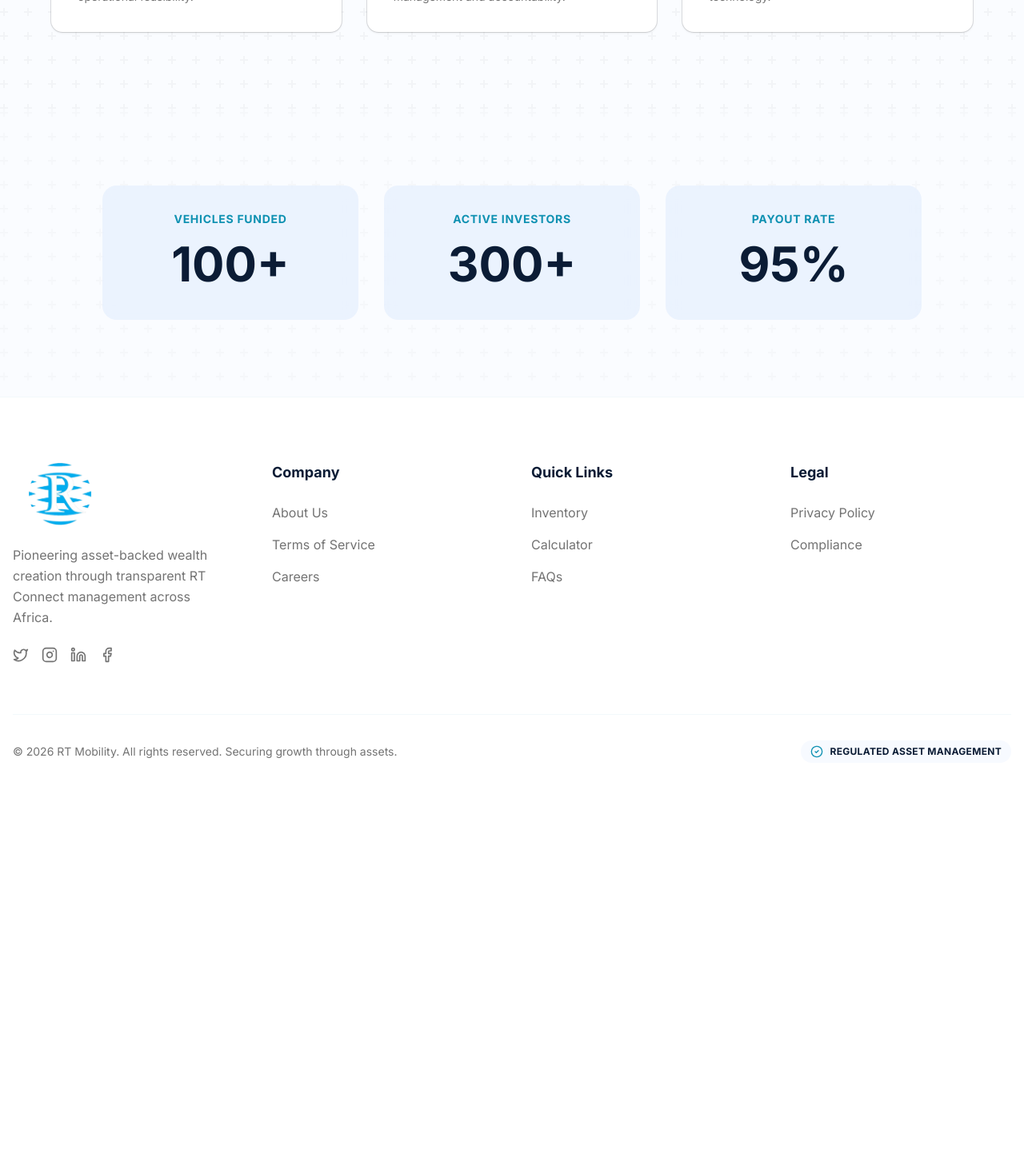
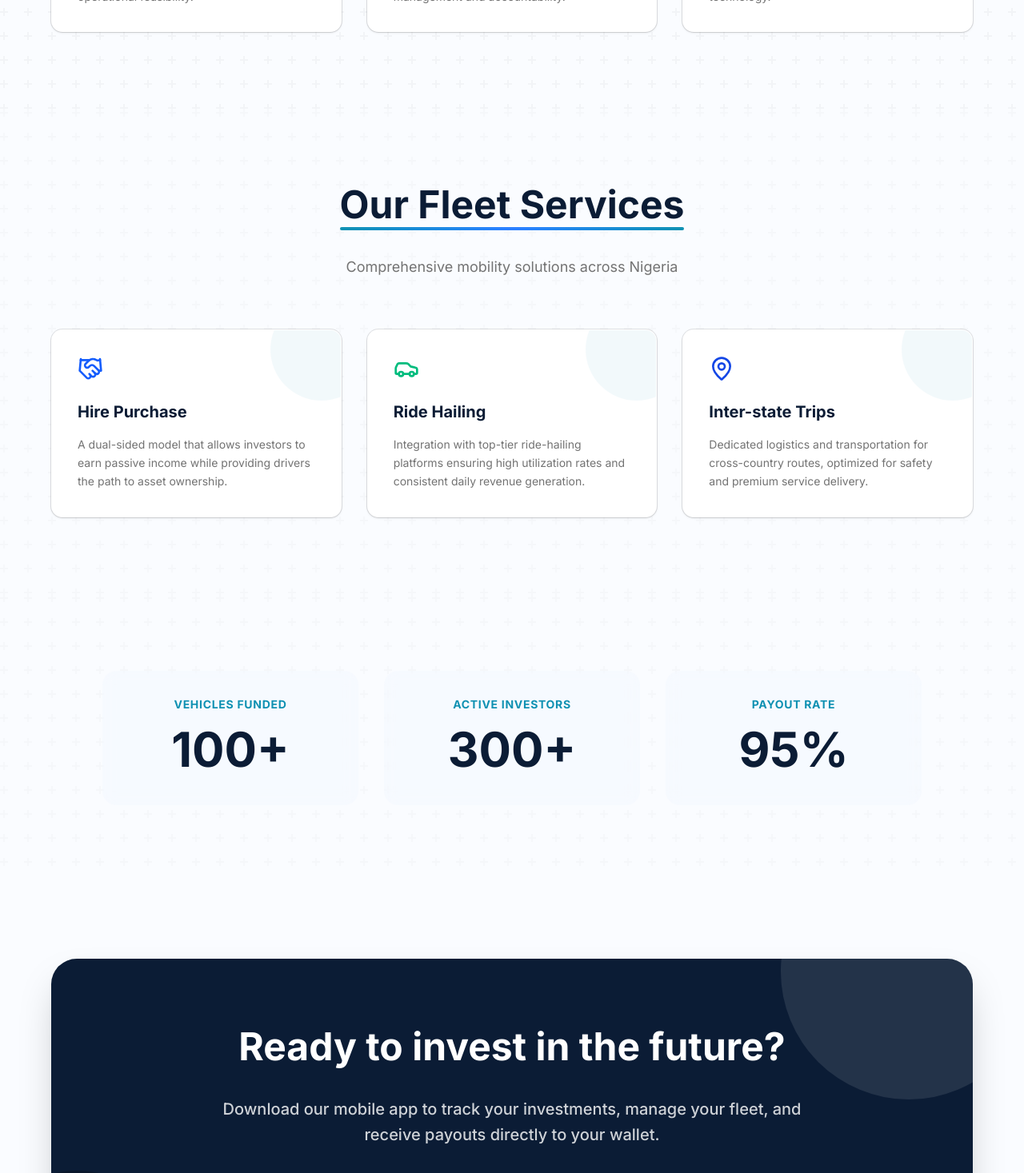
Before and after one commit to OlusanyaAyomide/Rt-mobilities-website, a Next.js app: page /about in a window 1280 px wide. Shown: the part 1330-2797 px from the top of the page at 80% size. Before the commit the page ends 2324 px from the top, so only its background shows below. Built offline with nearby package versions, Linux system fonts and the light colour scheme.

Commit message:
Add-contact-U

```diff
--- a/app/about/page.tsx
+++ b/app/about/page.tsx
@@ -1,13 +1,17 @@
 import AboutHero from "@/components/about/AboutHero";
 import OurProcess from "@/components/about/OurProcess";
+import FleetServices from "@/components/about/FleetServices";
 import AboutStats from "@/components/about/AboutStats";
+import AboutCTA from "@/components/about/AboutCTA";
 
 export default function AboutPage() {
   return (
     <>
       <AboutHero />
       <OurProcess />
+      <FleetServices />
       <AboutStats />
+      <AboutCTA />
     </>
   );
 }
--- /dev/null
+++ b/components/about/AboutCTA.tsx
@@ -0,0 +1,64 @@
+"use client";
+
+import { useInView } from "react-intersection-observer";
+import { cn } from "@/lib/utils";
+import Image from "next/image";
+
+export default function AboutCTA() {
+  const { ref, inView } = useInView({
+    triggerOnce: true,
+    threshold: 0.1,
+  });
+
+  return (
+    <section className="py-24 bg-blue-50/30 relative overflow-hidden">
+      <div className="container mx-auto px-4">
+        <div
+          ref={ref}
+          className={cn(
+            "relative z-10 w-full max-w-6xl mx-auto bg-primary-deep rounded-[2rem] p-12 md:p-20 overflow-hidden text-center text-white transition-all duration-1000 ease-out transform",
+            inView ? "opacity-100 translate-y-0 shadow-2xl" : "opacity-0 translate-y-12"
+          )}
+        >
+          {/* Enhanced Background Decor */}
+          <div className="absolute inset-0 z-0 opacity-[0.1] bg-pattern-plus" />
+
+          {/* Solid Corner Accents as seen in image */}
+          <div className="absolute -top-36 -right-20 w-80 h-80 bg-white/10 rounded-full z-0" />
+          <div className="absolute -bottom-24 -left-24 w-64 h-64 bg-black/20 rounded-full z-0" />
+
+          <div className="relative z-10 max-w-3xl mx-auto space-y-8">
+            <h2 className="text-3xl md:text-5xl font-bold leading-tight">
+              Ready to invest in the future?
+            </h2>
+
+            <p className="text-lg md:text-xl text-white/80 leading-relaxed font-medium">
+              Download our mobile app to track your investments, manage your fleet, and receive payouts directly to your wallet.
+            </p>
+
+            <div className="flex flex-col sm:flex-row items-center justify-center gap-6 pt-4">
+              <button className="transition-transform hover:scale-105 active:scale-95 bg-black rounded-xl p-0.5 border border-white/10">
+                <Image
+                  src="/apple.svg"
+                  alt="Download on the App Store"
+                  width={180}
+                  height={54}
+                  className="h-[54px] w-auto"
+                />
+              </button>
+              <button className="transition-transform hover:scale-105 active:scale-95 bg-black rounded-xl p-0.5 border border-white/10">
+                <Image
+                  src="/playstore.svg"
+                  alt="Get it on Google Play"
+                  width={180}
+                  height={54}
+                  className="h-[54px] w-auto"
+                />
+              </button>
+            </div>
+          </div>
+        </div>
+      </div>
+    </section>
+  );
+}
--- a/components/about/AboutStats.tsx
+++ b/components/about/AboutStats.tsx
@@ -75,7 +75,7 @@ function StatCard({
   return (
     <div
       className={cn(
-        "bg-blue-100/50 backdrop-blur-sm rounded-2xl p-8 text-center transition-all duration-700 ease-out transform",
+        "bg-blue-50/30 backdrop-blur-sm rounded-2xl p-8 text-center transition-all duration-700 ease-out transform",
         isInView ? "opacity-100 translate-y-0" : "opacity-0 translate-y-12"
       )}
       style={{ transitionDelay: `${index * 150}ms` }}
--- /dev/null
+++ b/components/about/FleetServices.tsx
@@ -0,0 +1,113 @@
+"use client";
+
+import { useInView } from "react-intersection-observer";
+import { cn } from "@/lib/utils";
+import { Handshake, Car, MapPin } from "lucide-react";
+import CardWrapper from "@/components/landing/CardWrapper";
+
+const services = [
+  {
+    title: "Hire Purchase",
+    description: "A dual-sided model that allows investors to earn passive income while providing drivers the path to asset ownership.",
+    icon: Handshake,
+    color: "text-blue-600",
+  },
+  {
+    title: "Ride Hailing",
+    description: "Integration with top-tier ride-hailing platforms ensuring high utilization rates and consistent daily revenue generation.",
+    icon: Car,
+    color: "text-emerald-500",
+  },
+  {
+    title: "Inter-state Trips",
+    description: "Dedicated logistics and transportation for cross-country routes, optimized for safety and premium service delivery.",
+    icon: MapPin,
+    color: "text-blue-700",
+  },
+];
+
+export default function FleetServices() {
+  const { ref, inView } = useInView({
+    triggerOnce: true,
+    threshold: 0.1,
+    rootMargin: "-50px 0px",
+  });
+
+  return (
+    <section className="relative py-24 bg-blue-50/30 overflow-hidden">
+      {/* Background Pattern */}
+      <div className="absolute inset-0 z-0 opacity-[0.4] bg-pattern-plus" />
+
+      <div className="container relative z-10 mx-auto px-4">
+        {/* Section Header */}
+        <div
+          ref={ref}
+          className={cn(
+            "text-center max-w-3xl mx-auto mb-16 transition-all duration-1000 ease-out transform",
+            inView ? "opacity-100 translate-y-0" : "opacity-0 translate-y-12"
+          )}
+        >
+          <h2 className="text-3xl md:text-5xl font-bold text-primary-deep mb-4 inline-block relative">
+            Our Fleet Services
+            {/* Animated Underline */}
+            <span
+              className={cn(
+                "absolute -bottom-2 left-0 h-1 bg-linear-to-r from-primary via-blue-500 to-primary rounded-full transition-all duration-1000 ease-out",
+                inView ? "w-full opacity-100" : "w-0 opacity-0"
+              )}
+              style={{ transitionDelay: "300ms" }}
+            />
+          </h2>
+          <p className="text-muted-foreground text-lg mt-6">
+            Comprehensive mobility solutions across Nigeria
+          </p>
+        </div>
+
+        {/* Service Cards */}
+        <div className="grid grid-cols-1 md:grid-cols-3 gap-8 max-w-6xl mx-auto">
+          {services.map((service, index) => (
+            <ServiceCard key={index} service={service} index={index} isInView={inView} />
+          ))}
+        </div>
+      </div>
+    </section>
+  );
+}
+
+function ServiceCard({
+  service,
+  index,
+  isInView,
+}: {
+  service: typeof services[0];
+  index: number;
+  isInView: boolean;
+}) {
+  const Icon = service.icon;
+
+  return (
+    <div
+      className={cn(
+        "transition-all duration-700 ease-out transform",
+        isInView ? "opacity-100 translate-y-0" : "opacity-0 translate-y-12"
+      )}
+      style={{ transitionDelay: `${index * 150}ms` }}
+    >
+      <CardWrapper
+        className="h-full p-8 border-transparent bg-white shadow-sm"
+        showCircle={true}
+        circlePosition="top-right"
+      >
+        <div className={cn("mb-6", service.color)}>
+          <Icon className="w-8 h-8" />
+        </div>
+
+        <h3 className="text-xl font-bold text-primary-deep mb-4">{service.title}</h3>
+
+        <p className="text-muted-foreground leading-relaxed text-sm">
+          {service.description}
+        </p>
+      </CardWrapper>
+    </div>
+  );
+}
--- a/components/landing/CalculatorSection.tsx
+++ b/components/landing/CalculatorSection.tsx
@@ -227,7 +227,7 @@ export default function CalculatorSection({ embedded = false }: CalculatorSectio
           {/* Right Column: Breakdown - Custom Div Glassy */}
           <div className="relative h-full flex flex-col group/right">
             {/* Floating Badge - Removed Pulsing */}
-            <div className="absolute -top-4 -right-0 lg:-top-6 lg:-right-6 bg-white text-primary-deep font-bold px-6 py-2 rounded-full shadow-lg transform rotate-3 z-20 border-4 border-primary/20">
+            <div className="absolute -top-4 right-0 lg:-top-6 lg:-right-6 bg-white text-primary-deep font-bold px-6 py-2 rounded-full shadow-lg transform rotate-3 z-20 border-4 border-primary/20">
               {totalRate}% Total APY
             </div>
 
--- a/components/landing/Header.tsx
+++ b/components/landing/Header.tsx
@@ -36,8 +36,8 @@ export default function Header() {
   const navLinks = [
     { name: "Home", href: "/" },
     { name: "About Us", href: "/about" },
-    { name: "Live Inventory", href: "/inventory" },
     { name: "Contact Us", href: "/contact" },
+    { name: "RT Connect", href: "/inventory" },
   ];
 
   // Determine effective style
```
